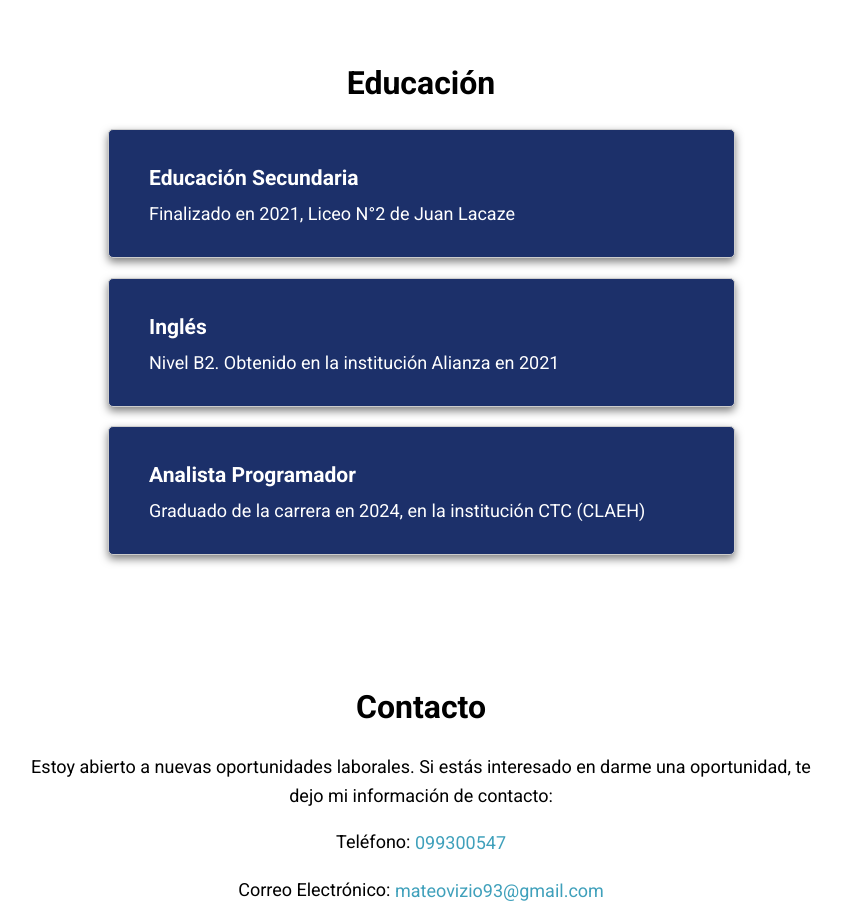
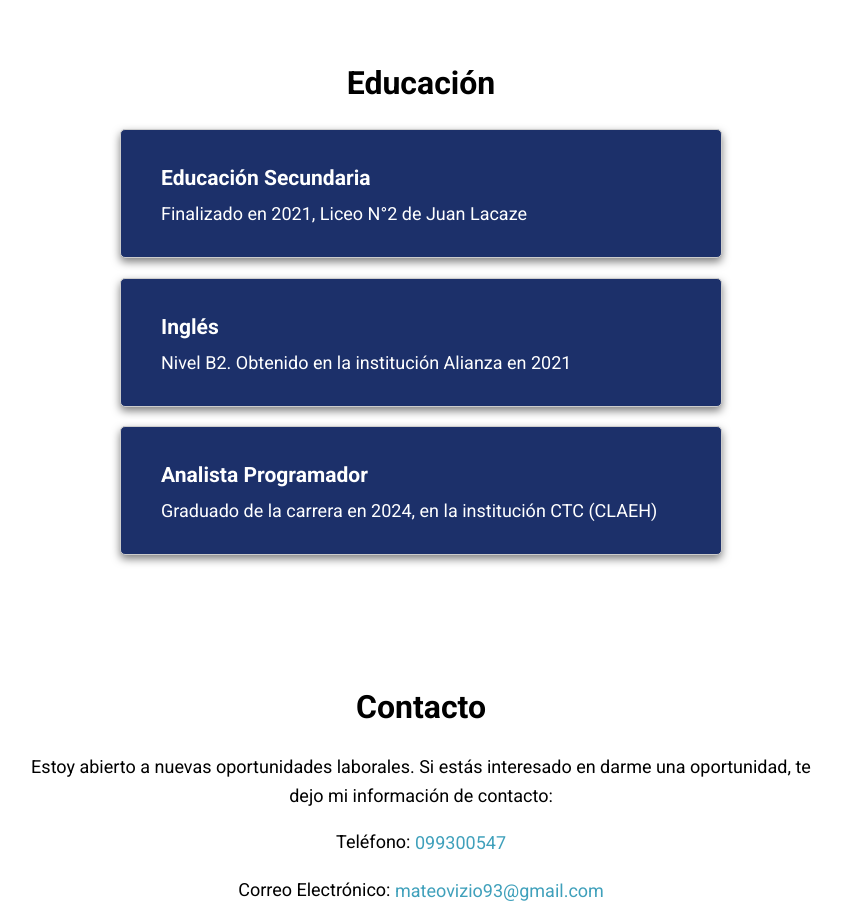
Before and after one commit to MateoVizio/Portfolio, a React (Create React App) app: page / in a window 1280 px wide. Shown: the part 2280-3202 px from the top of the page, without its empty margins (219-1061 px from the left). Built offline with nearby package versions, Linux system fonts and the light colour scheme.

Commit message:
solucionado bug de card estudios

```diff
--- a/src/components/home.js
+++ b/src/components/home.js
@@ -341,14 +341,15 @@ const styles = {
   educacionItem: {
     marginBottom: '20px',
     textAlign: 'left',
-    padding: '10px 0px 10px 40px',
+    padding: '10px 40px 10px 40px',
     border: '1px solid #ccc',
     borderRadius: '5px',
     backgroundColor: '#1c306a',
     color: "white",
     boxShadow: '0 4px 8px rgba(0, 0, 0, 0.5)',
-    width: "90%",
-    cursor: "pointer"
+    cursor: "pointer",
+    minWidth: "80%",
+    maxWidth: "80%"
   },
   menuHamburguesaDesplegado: {
     position: 'fixed',
```
